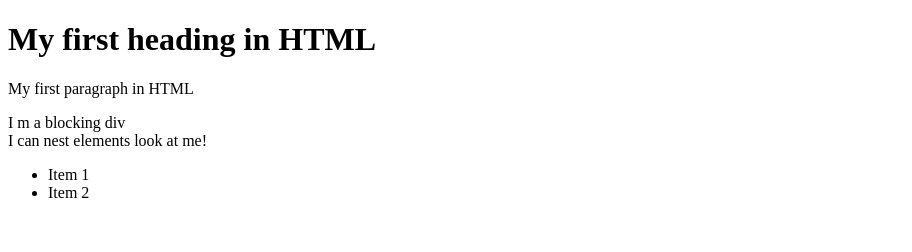
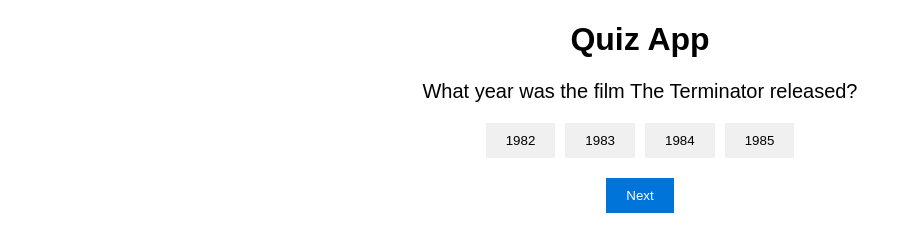
Before and after one commit to iustinpericica/girlz-nail-it, a plain HTML site: page index.html in a window 1280 px wide. Shown: the whole page, without its empty margins (0-912 px from the left). Drawn offline with nearby package versions, Linux system fonts and the light colour scheme.

Commit message:
added options buttons, styles and json for questions

```diff
--- a/index.html
+++ b/index.html
@@ -3,16 +3,19 @@
 <head>
     <meta charset="UTF-8">
     <meta name="viewport" content="width=device-width, initial-scale=1.0">
-    <title>My first HTML Page!</title>
+    <title>Quiz App</title>
+    <link rel="stylesheet" href="styles.css">
+    <script src="https://cdn.jsdelivr.net/npm/canvas-confetti@1.9.1/dist/confetti.browser.min.js"></script>
+
 </head>
 <body>
-    <h1>My first heading in HTML</h1>
-    <p>My first paragraph in HTML</p>
-    <div>I m a blocking div</div>
-    <div>I can nest elements <span>look at me!</span></div>
-    <ul>
-        <li>Item 1</li>
-        <li>Item 2</li>
-    </ul>
+    <div class="quiz-container">
+        <h1>Quiz App</h1>
+        <div class="question" id="question"></div>
+        <div class="options" id="options"></div>
+        <button id="next-btn" onclick="nextQuestion()">Next</button>
+        <div id="result"></div>
+    </div>
+    <script src="index.js"></script>
 </body>
 </html>
--- /dev/null
+++ b/index.js
@@ -0,0 +1,51 @@
+// script.js
+const questionElement = document.getElementById('question');
+const optionsElement = document.getElementById('options');
+const nextButton = document.getElementById('next-btn');
+const resultElement = document.getElementById('result');
+
+let currentQuestionIndex = 0;
+let questions;
+
+// Fetch questions from the JSON file
+fetch('questions.json')
+    .then(response => response.json())
+    .then(data => {
+        questions = data.questions;
+        displayQuestion();
+    })
+    .catch(error => console.error('Error fetching questions:', error));
+
+function displayQuestion() {
+    const currentQuestion = questions[currentQuestionIndex];
+    questionElement.innerText = currentQuestion.question;
+
+    optionsElement.innerHTML = '';
+    currentQuestion.options.forEach((option, index) => {
+        const button = document.createElement('button');
+        button.innerText = option;
+        button.classList.add('option');
+        button.onclick = () => checkAnswer(index);
+        optionsElement.appendChild(button);
+    });
+}
+
+function checkAnswer(userAnswer) {
+    const correctAnswer = questions[currentQuestionIndex].correctAnswer;
+    if (userAnswer === correctAnswer) {
+        resultElement.innerText = 'Correct!';
+    } else {
+        resultElement.innerText = 'Incorrect!';
+    }
+}
+
+function nextQuestion() {
+    currentQuestionIndex++;
+    if (currentQuestionIndex < questions.length) {
+        displayQuestion();
+        resultElement.innerText = '';
+    } else {
+        // Show final score or submit the answers to a server
+        resultElement.innerText = 'Quiz completed!';
+    }
+}
--- /dev/null
+++ b/questions.json
@@ -0,0 +1,14 @@
+{
+  "questions": [
+    {
+      "question": "What year was the film The Terminator released?",
+      "options": ["1982", "1983", "1984", "1985"],
+      "correctAnswer": 2
+    },
+    {
+      "question": "What is 2 + 2?",
+      "options": ["1", "2", "3", "4"],
+      "correctAnswer": 3
+    }
+  ]
+}
--- /dev/null
+++ b/styles.css
@@ -0,0 +1,39 @@
+/* Customize the styling as needed */
+.quiz-container {
+    max-width: 600px;
+    margin: 0 auto;
+    text-align: center;
+    font-family: Arial, sans-serif;
+}
+
+.question {
+    font-size: 20px;
+    margin-bottom: 20px;
+}
+
+.options {
+    display: flex;
+    justify-content: center;
+    gap: 10px;
+}
+
+.option {
+    padding: 10px 20px;
+    background-color: #f0f0f0;
+    border: none;
+    cursor: pointer;
+}
+
+#next-btn {
+    margin-top: 20px;
+    background-color: #0074D9;
+    color: #fff;
+    border: none;
+    padding: 10px 20px;
+    cursor: pointer;
+}
+
+#result {
+    font-weight: bold;
+    margin-top: 20px;
+}
```
